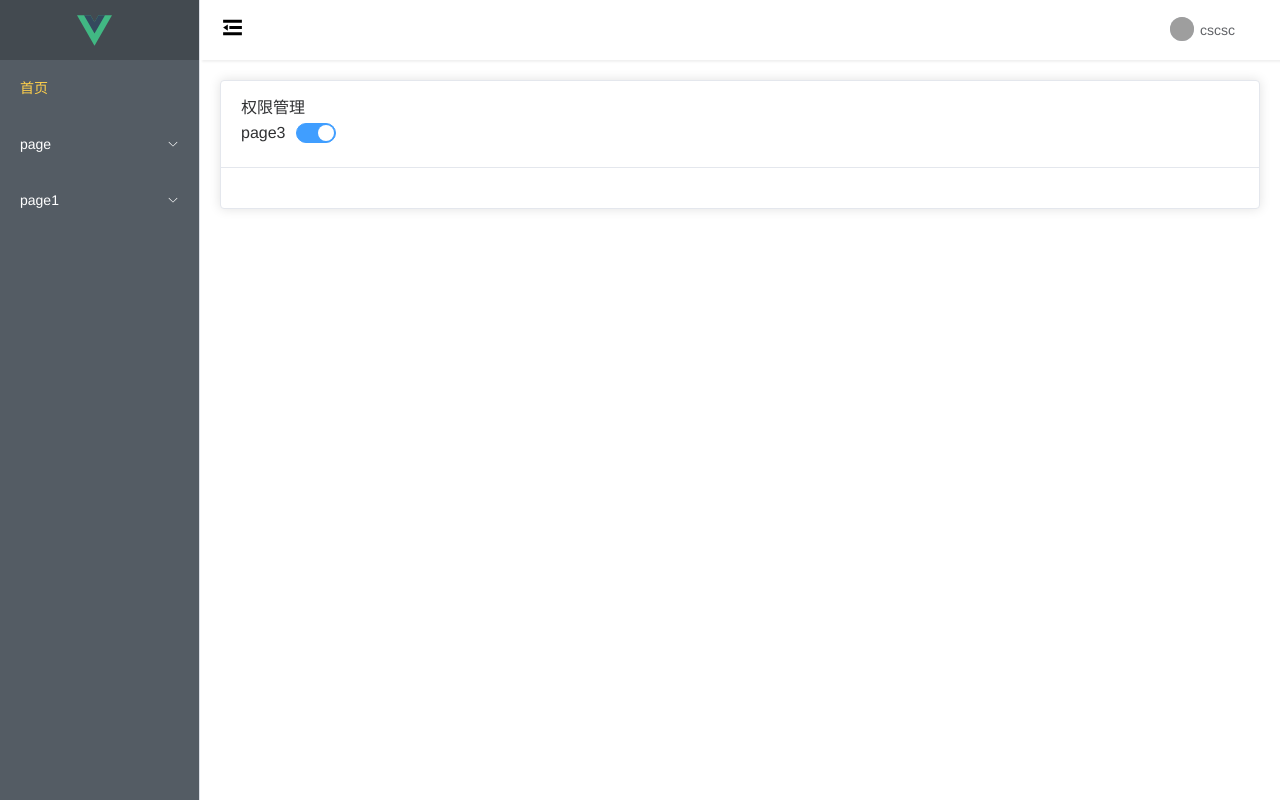
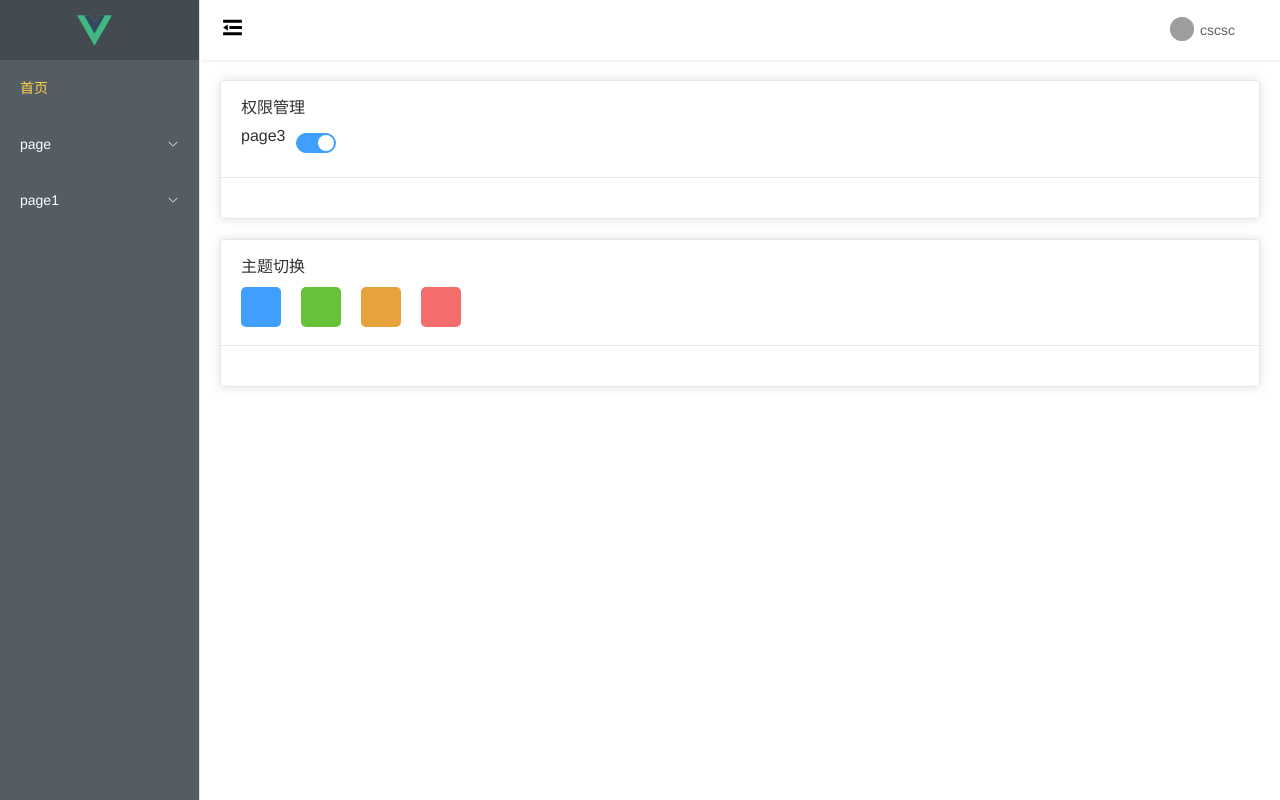
Before and after one commit to AntzyMo/vue3-element-template, a Vue app: page /login in a window 1280 px wide. Both pictures are taken after a click on the button "登录". Built offline with nearby package versions, Linux system fonts and the light colour scheme; grey boxes are pictures that could not be loaded.

Commit message:
增加换肤的简单示例

```diff
--- a/src/App.vue
+++ b/src/App.vue
@@ -8,4 +8,8 @@
     font-family: 'Helvetica Neue', Helvetica, 'PingFang SC', 'Hiragino Sans GB',
       'Microsoft YaHei', '微软雅黑', Arial, sans-serif;
   }
+
+  :root {
+    --theme-color: #ffd04b;
+  }
 </style>
--- a/src/layout/components/menu/menu.vue
+++ b/src/layout/components/menu/menu.vue
@@ -16,7 +16,6 @@
 
 <template>
   <el-menu
-    active-text-color="#ffd04b"
     background-color="#545c64"
     class="menuCom"
     :default-active="defaultAc"
@@ -37,6 +36,10 @@
 </template>
 
 <style lang="scss" scoped>
+  :deep(.el-menu-item) {
+    color: var(--theme-color);
+  }
+
   .menuCom {
     height: 100vh;
     .logo {
--- a/src/views/home/index.vue
+++ b/src/views/home/index.vue
@@ -1,12 +1,17 @@
 <script setup>
-  import { modofyRoutes, getRoutes } from '@/api/login'
+  import { modofyRoutes } from '@/api/login'
   const switchVal = ref(true)
+
   const switchBtn = () => {
     if (switchVal.value) {
       modofyRoutes({ type: 1 })
     } else {
       modofyRoutes({ type: 0 })
     }
+  }
+
+  const changeTheme = (color) => {
+    document.documentElement.style.setProperty('--theme-color', color)
   }
 </script>
 
@@ -23,13 +28,56 @@
         </div>
       </template>
     </el-card>
+
+    <el-card class="box-card">
+      <template #header>
+        <div class="card-header">
+          <span>主题切换</span>
+        </div>
+        <div class="box">
+          <div class="color-box blue" @click="changeTheme('#409EFF')" />
+          <div class="color-box green" @click="changeTheme('#67C23A')" />
+          <div class="color-box warn" @click="changeTheme('#E6A23C')" />
+          <div class="color-box danger" @click="changeTheme('#F56C6C')" />
+        </div>
+      </template>
+    </el-card>
   </div>
 </template>
 
 <style lang="scss" scoped>
-  .box {
-    .name {
-      margin-right: 10px;
+  .box-card {
+    margin-bottom: 20px;
+    .card-header {
+      margin-bottom: 10px;
+    }
+    .box {
+      display: flex;
+      .name {
+        margin-right: 10px;
+      }
+
+      .color-box {
+        width: 40px;
+        height: 40px;
+        border-radius: 5px;
+        margin-right: 20px;
+        cursor: pointer;
+      }
+      .blue {
+        background: #409eff;
+      }
+      .green {
+        background: #67c23a;
+      }
+
+      .warn {
+        background: #e6a23c;
+      }
+
+      .danger {
+        background: #f56c6c;
+      }
     }
   }
 </style>
```
